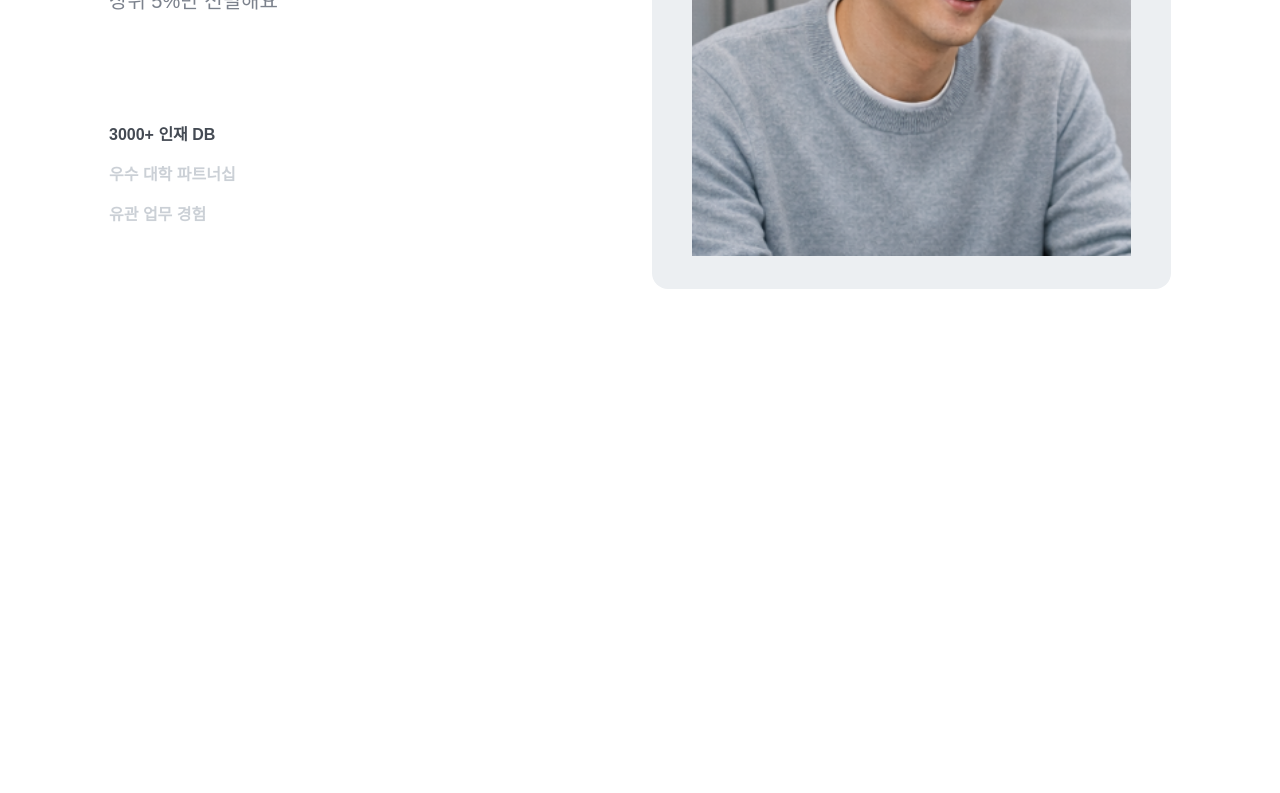
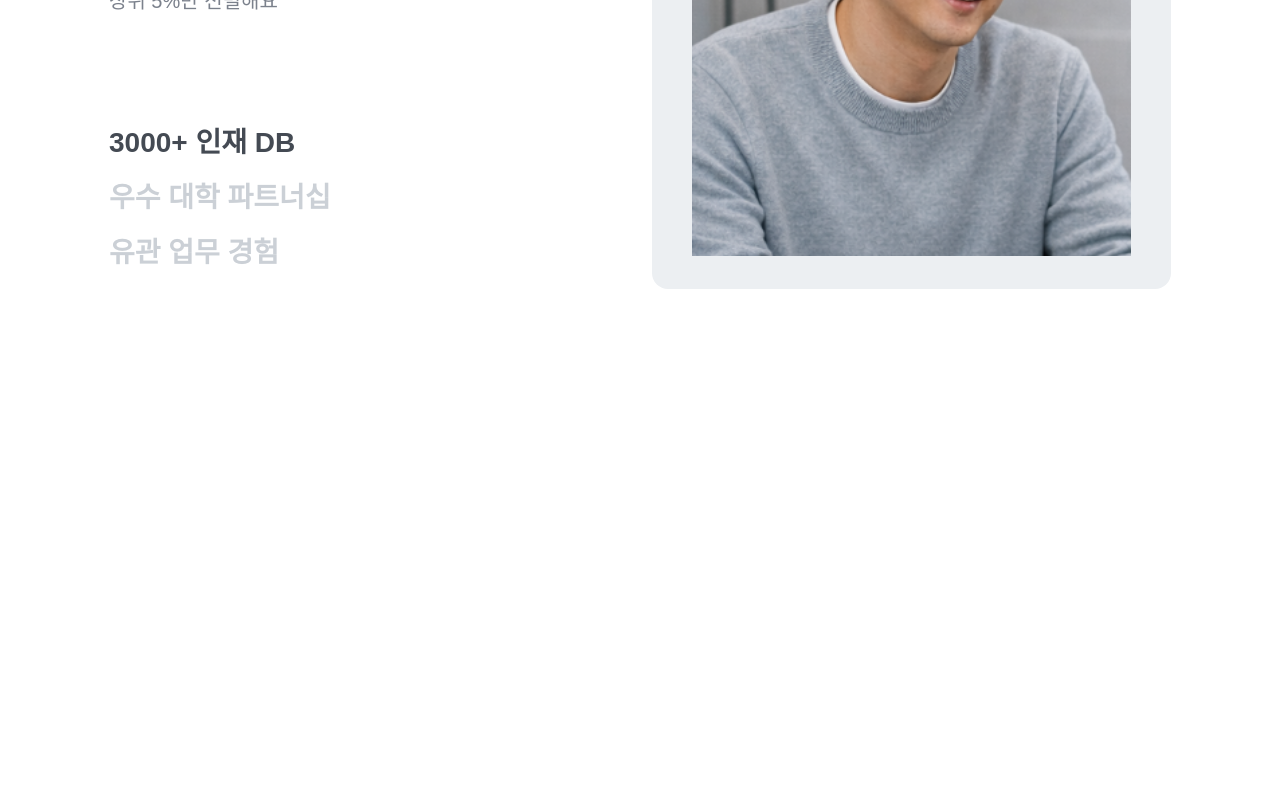
Before and after one commit to hansol65/GGMG, a React (Vite) app: page / in a window 1280 px wide. Shown: the part 5200-5993 px from the top of the page. Built offline with nearby package versions, Linux system fonts and the light colour scheme; a web font is replaced by a local one.

Commit message:
fix: 폰트사이즈 조정

```diff
--- a/src/components/landing/USPTextCardSection.tsx
+++ b/src/components/landing/USPTextCardSection.tsx
@@ -78,8 +78,8 @@ export default function USPTextCardSection({
                     key={highlight}
                     className={
                       index === highlightedIndex
-                        ? "min-w-0 flex-1 text-[12px] font-semibold md:text-body2 leading-tight text-gray-400 md:max-[1023px]:text-body1 min-[1024px]:flex-none min-[1024px]:text-h3"
-                        : "min-w-0 flex-1 text-[12px] font-semibold md:text-body2 leading-tight text-gray-200 md:max-[1023px]:text-body1 min-[1024px]:flex-none min-[1024px]:text-h3"
+                        ? "min-w-0 flex-1 text-[12px] font-semibold md:text-body1 lg:text-h3 leading-tight text-gray-400 lg:flex-none"
+                        : "min-w-0 flex-1 text-[12px] font-semibold md:text-body1 lg:text-h3 leading-tight text-gray-200 lg:flex-none"
                     }
                   >
                     {highlight}
```
